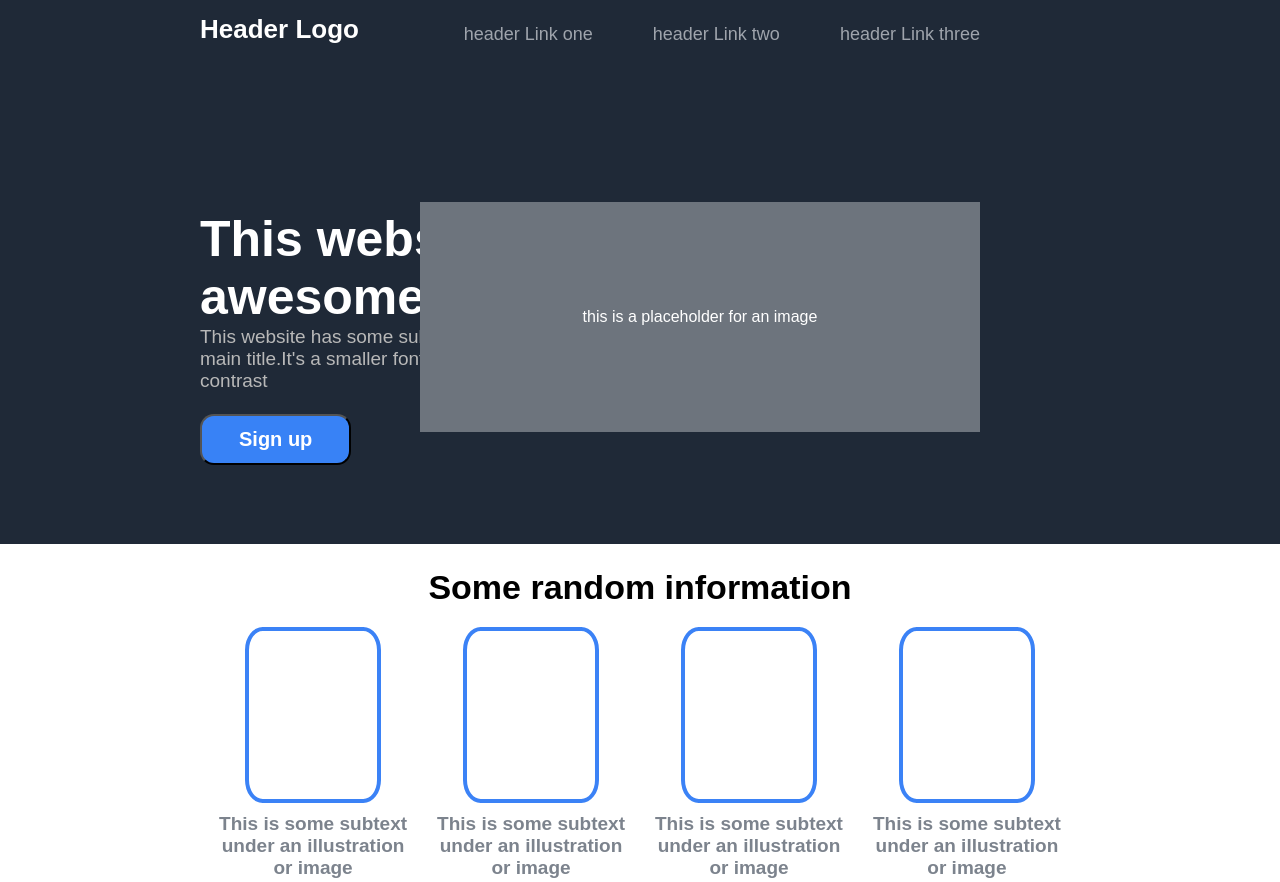
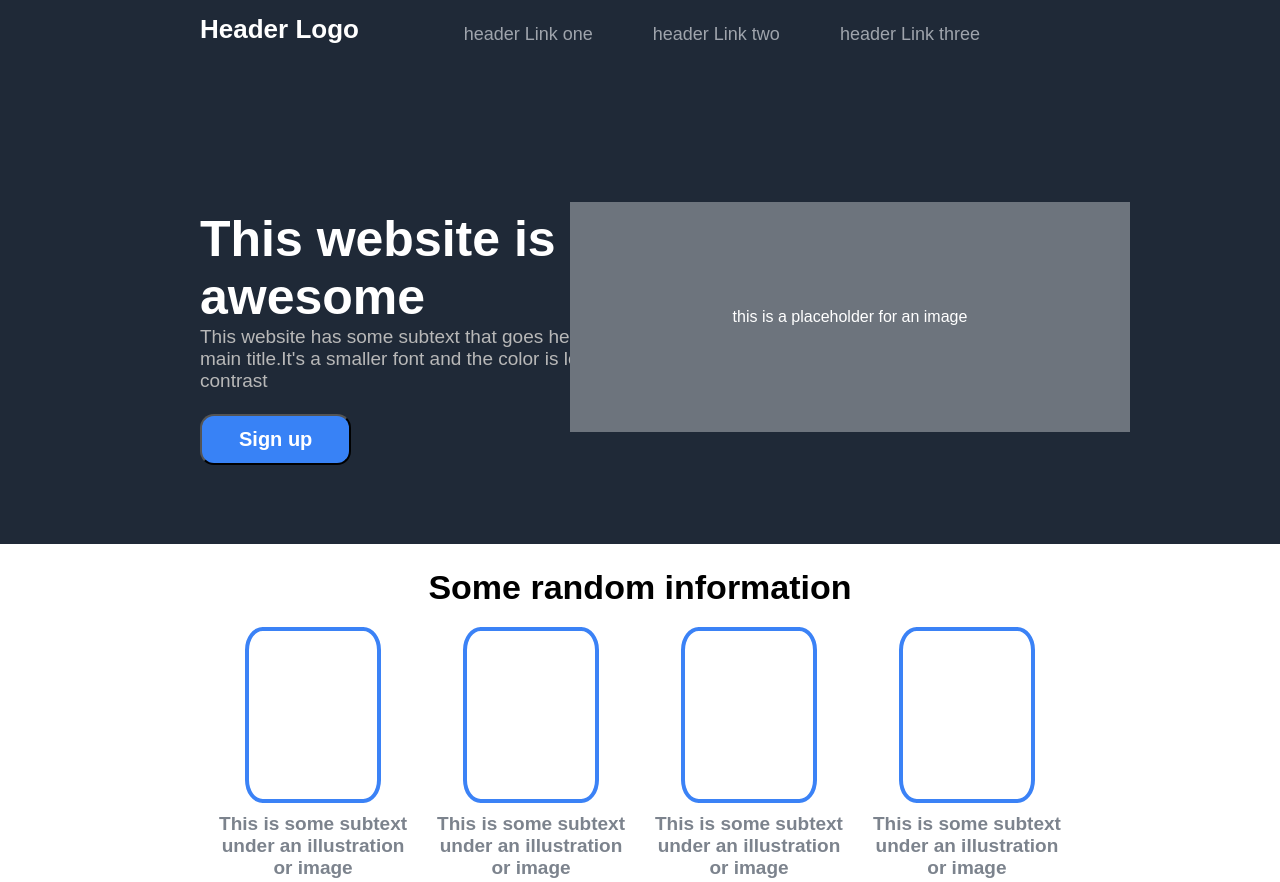
Before and after one commit to SamamaKarim092/Landing-Page, a plain HTML site: page index.html in a window 1280 px wide. Shown: the top 882 px of the page. Drawn offline with Linux system fonts and the light colour scheme.

Commit message:
Updated the style sheet
The container was big so adjustment was made

```diff
--- a/style.css
+++ b/style.css
@@ -79,7 +79,7 @@
     width: 560px;
     align-self: flex-end;
     margin-top: -190px;
-    margin-right: 300px;
+    margin-right: 150px;
     display: flex;
     justify-content: center;
     align-items: center;
```
